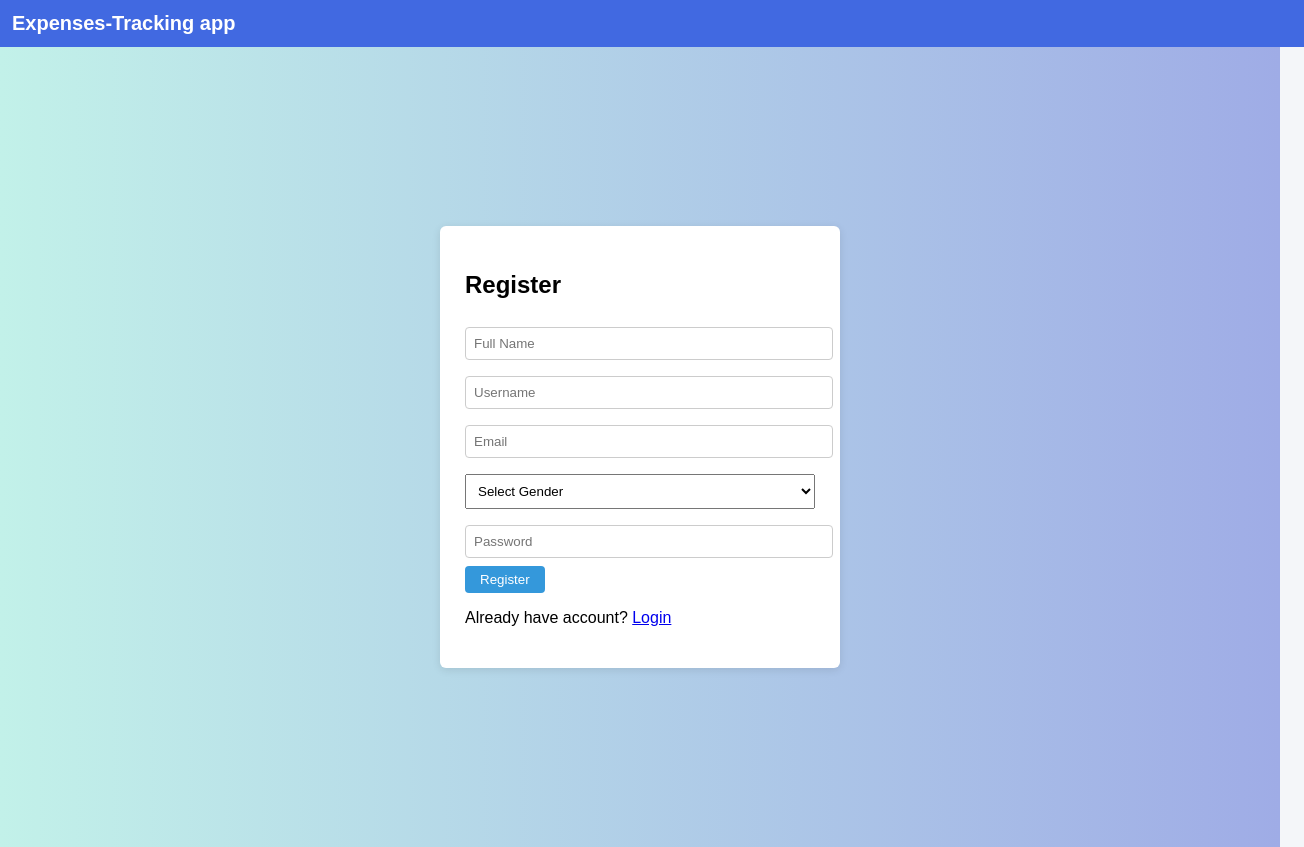
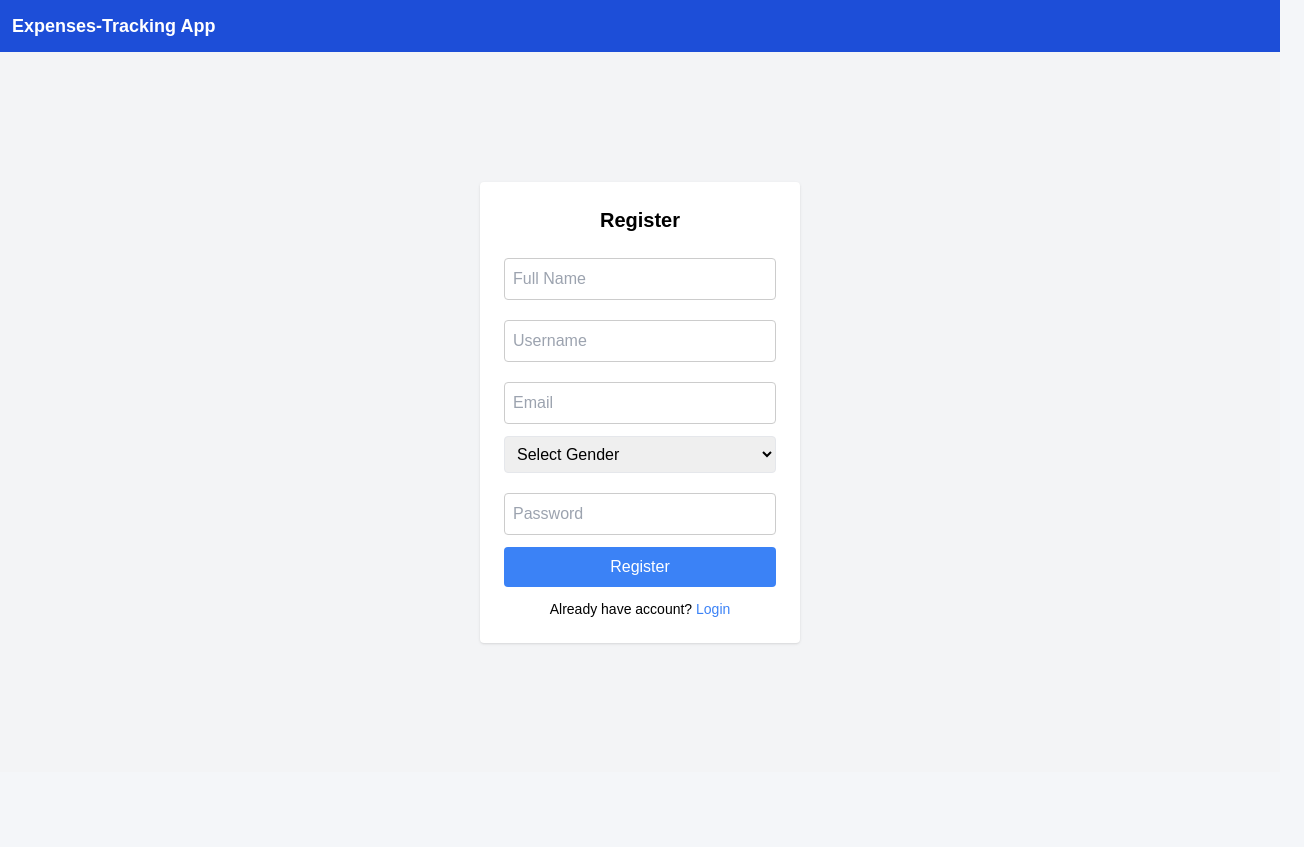
Before and after one commit to abhiram052007-oss/y25-react-sdp-app, a React (Vite) app: page /register in a window 1280 px wide. Shown: the whole page, 1304 px wide, since content can reach past the window. After the commit the page ends 800 px from the top, so only its background shows below. Built offline with nearby package versions, Linux system fonts and the light colour scheme.

Commit message:
added tailwind.css for login and registation page

```diff
--- a/index.html
+++ b/index.html
@@ -5,6 +5,7 @@
     <link rel="icon" type="image/svg+xml" href="/vite.svg" />
     <meta name="viewport" content="width=device-width, initial-scale=1.0" />
     <title>expensestrackerapp</title>
+    <script src="https://cdn.tailwindcss.com"></script>
   </head>
   <body>
     <div id="root"></div>
--- a/src/components/auth/Login.jsx
+++ b/src/components/auth/Login.jsx
@@ -24,41 +24,45 @@ export default function Login() {
   };
 
   return (
-    <>
-    <div style={{
-    backgroundColor: "royalblue",
-    width: "100%",
-    padding: "12px",
-    color: "white",
-    fontSize: "20px",
-    fontWeight: "bold"
-    }} >Expenses-Tracking app</div>
-    <div className="auth-page">
+  <>
 
-      <div className="form-container card">
-        <h2>Login</h2>
+    <div className="bg-blue-700 w-full p-3 text-white text-lg font-bold">
+      Expenses-Tracking App
+    </div>
+    <div className="flex justify-center items-center h-[90vh] bg-gray-100">
+      <div className="bg-white p-6 rounded shadow w-80">
+
+        <h2 className="text-xl font-semibold mb-4 text-center">Login</h2>
 
         <input
+          className="w-full border p-2 mb-3 rounded"
           placeholder="Username"
           onChange={(e) => setUsername(e.target.value)}
         />
 
         <input
           type="password"
+          className="w-full border p-2 mb-3 rounded"
           placeholder="Password"
           onChange={(e) => setPassword(e.target.value)}
         />
 
-        <button className="btn" onClick={handleLogin}>
+        <button
+          className="w-full bg-blue-500 text-white p-2 rounded hover:bg-blue-600 transition"
+          onClick={handleLogin}
+        >
           Login
         </button>
 
-        <p>
-          Don't have account? <Link to="/register">Register</Link>
+        <p className="mt-3 text-sm text-center">
+          Don't have account?{" "}
+          <Link className="text-blue-500 hover:underline" to="/register">
+            Register
+          </Link>
         </p>
+
       </div>
     </div>
-    </>
-
-  );
+  </>
+);
 }
--- a/src/components/auth/Register.jsx
+++ b/src/components/auth/Register.jsx
@@ -2,7 +2,6 @@ import { useState } from "react";
 import { useNavigate, Link } from "react-router-dom";
 
 export default function Register() {
-
   const [user, setUser] = useState({
     name: "",
     username: "",
@@ -10,85 +9,70 @@ export default function Register() {
     gender: "",
     password: ""
   });
-
   const navigate = useNavigate();
-
   const handleRegister = () => {
-
     if (!user.name || !user.username || !user.gender || !user.password) {
       alert("Please fill all required fields");
       return;
     }
-
     const users = JSON.parse(localStorage.getItem("users")) || [];
-
-    //username
     const userExists = users.find(u => u.username === user.username);
-
     if (userExists) {
       alert("Username already exists");
       return;
     }
-
     users.push(user);
     localStorage.setItem("users", JSON.stringify(users));
 
     alert("Registered Successfully!");
     navigate("/");
   };
-
   return (
     <>
-       <div style={{
-    backgroundColor: "royalblue",
-    width: "100%",
-    padding: "12px",
-    color: "white",
-    fontSize: "20px",
-    fontWeight: "bold"
-    }} >Expenses-Tracking app</div>
-    <div className="auth-page">
-      <div className="form-container card">
-        <h2>Register</h2>
+      <div className="bg-blue-700 w-full p-3 text-white text-lg font-bold">
+        Expenses-Tracking App
+      </div>
+      <div className="flex justify-center items-center h-[90vh] bg-gray-100">
+        <div className="bg-white p-6 rounded shadow w-80">
+          <h2 className="text-xl font-semibold mb-4 text-center">
+            Register
+          </h2>
+          <input
+            className="w-full border p-2 mb-3 rounded"
+            placeholder="Full Name"
+            onChange={(e) => setUser({ ...user, name: e.target.value })} />
 
           <input
-          placeholder="Full Name"
-          onChange={(e) => setUser({ ...user, name: e.target.value })}
-        />
-
+            className="w-full border p-2 mb-3 rounded"
+            placeholder="Username"
+            onChange={(e) => setUser({ ...user, username: e.target.value })}/>
           <input
-          placeholder="Username"
-          onChange={(e) => setUser({ ...user, username: e.target.value })}
-        />
-
-        <input
+            className="w-full border p-2 mb-3 rounded"
             placeholder="Email"
-          onChange={(e) => setUser({ ...user, email: e.target.value })}
-        />
-
-
+            onChange={(e) => setUser({ ...user, email: e.target.value })}/>
           <select
-          onChange={(e) => setUser({ ...user, gender: e.target.value })}
-          style={{ width: "100%", padding: "8px", margin: "8px 0" }}
-        >
+            className="w-full border p-2 mb-3 rounded"
+            onChange={(e) => setUser({ ...user, gender: e.target.value })}>
             <option value="">Select Gender</option>
             <option value="Male">Male</option>
             <option value="Female">Female</option>
             <option value="Other">Other</option>
           </select>
-
           <input
             type="password"
+            className="w-full border p-2 mb-3 rounded"
             placeholder="Password"
-          onChange={(e) => setUser({ ...user, password: e.target.value })}
-        />
-
-        <button className="btn" onClick={handleRegister}>
+            onChange={(e) => setUser({ ...user, password: e.target.value })}/>
+          <button
+            className="w-full bg-blue-500 text-white p-2 rounded hover:bg-blue-600 transition"
+            onClick={handleRegister} >
             Register
           </button>
-
-        <p>
-          Already have account? <Link to="/">Login</Link>
+          <p className="mt-3 text-sm text-center">
+            Already have account?{" "}
+            <Link className="text-blue-500 hover:underline" to="/">
+              Login
+            </Link>
           </p>
         </div>
       </div>
```
Lines whose indentation alone changed are shown as unchanged.
